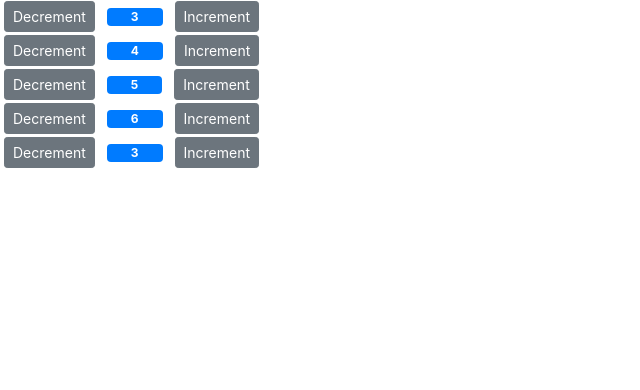
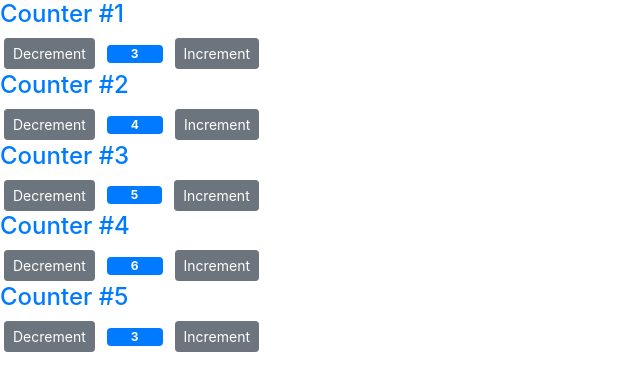
Before and after one commit to sirdoro1/cart-list, a React (Create React App) app: page / in a window 1280 px wide. Shown: the top 390 px of the page, without its empty margins (0-640 px from the left). Built offline with nearby package versions, Linux system fonts and the light colour scheme.

Commit message:
update on passing children on component

```diff
--- a/src/components/counter.jsx
+++ b/src/components/counter.jsx
@@ -22,6 +22,7 @@ class Counter extends Component {
     render() {
         return (
             <div>
+                {this.props.children}
                 <button onClick={this.handleDecrement} className="btn btn-secondary btn-sm mx-1">Decrement</button>
                 <span className={this.getClassesMethod()}>{this.formatCount()}</span>
                 <button onClick={this.handleIncrement} className="btn btn-secondary btn-sm mx-1">Increment</button>
--- a/src/components/counters.jsx
+++ b/src/components/counters.jsx
@@ -13,7 +13,10 @@ class Counters extends Component {
     }
     render() {
         return (<div>
-            {this.state.counters.map(counter => <Counter key={counter.id} value={counter.value} />)}
+            {this.state.counters.map(counter =>
+            <Counter key={counter.id} value={counter.value}>
+                <h4 className="text-primary">Counter #{counter.id}</h4>
+            </Counter>)}
         </div>);
     }
 }
```
